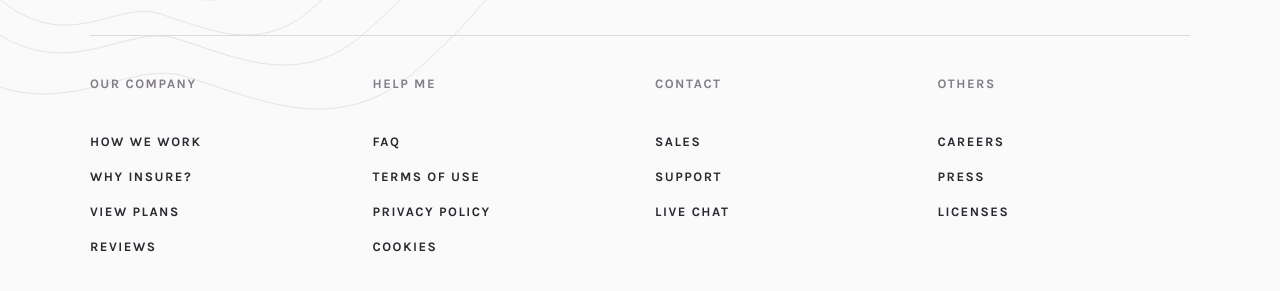
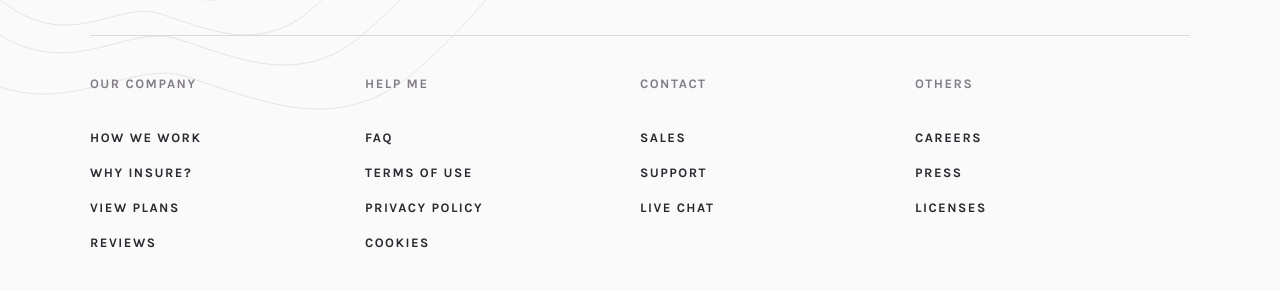
Before and after one commit to tihusky/insure-landing-page, a website: page index.html in a window 1280 px wide. Shown: the part 2204-2495 px from the top of the page. Drawn offline with Linux system fonts and the light colour scheme.

Commit message:
Clean up footer markup and create separate footer-nav component

```diff
--- a/index.html
+++ b/index.html
@@ -210,13 +210,12 @@
 					</ul>
 				</div>
 
-				<div class="flex-evenly mt-large border-top">
-					<div class="column">
-						<nav class="footer-nav mt-large">
+				<nav class="footer-nav mt-large border-top">
+					<div class="footer-nav__column">
 						<h4 class="footer-nav__title">
 							Our company
 						</h4>
-							<ul class="footer-nav__list mt-large">
+						<ul class="footer-nav__list">
 							<li class="footer-nav__item">
 								<a href="#" class="footer-nav__link">How we work</a>
 							</li>
@@ -230,15 +229,13 @@
 								<a href="#" class="footer-nav__link">Reviews</a>
 							</li>
 						</ul>
-						</nav>
 					</div>
 
-					<div class="column">
-						<nav class="footer-nav mt-large">
+					<div class="footer-nav__column">
 						<h4 class="footer-nav__title">
 							Help me
 						</h4>
-							<ul class="footer-nav__list mt-large">
+						<ul class="footer-nav__list">
 							<li class="footer-nav__item">
 								<a href="#" class="footer-nav__link">FAQ</a>
 							</li>
@@ -252,15 +249,13 @@
 								<a href="#" class="footer-nav__link">Cookies</a>
 							</li>
 						</ul>
-						</nav>
 					</div>
 
-					<div class="column">
-						<nav class="footer-nav mt-large">
+					<div class="footer-nav__column">
 						<h4 class="footer-nav__title">
 							Contact
 						</h4>
-							<ul class="footer-nav__list mt-large">
+						<ul class="footer-nav__list">
 							<li class="footer-nav__item">
 								<a href="#" class="footer-nav__link">Sales</a>
 							</li>
@@ -271,15 +266,13 @@
 								<a href="#" class="footer-nav__link">Live Chat</a>
 							</li>
 						</ul>
-						</nav>
 					</div>
 
-					<div class="column">
-						<nav class="footer-nav mt-large">
+					<div class="footer-nav__column">
 						<h4 class="footer-nav__title">
 							Others
 						</h4>
-							<ul class="footer-nav__list mt-large">
+						<ul class="footer-nav__list">
 							<li class="footer-nav__item">
 								<a href="#" class="footer-nav__link">Careers</a>
 							</li>
@@ -290,9 +283,8 @@
 								<a href="#" class="footer-nav__link">Licenses</a>
 							</li>
 						</ul>
+					</div>
 				</nav>
-					</div>
-				</div>
 			</div>
 		</footer>
 	</body>
--- /dev/null
+++ b/scss/components/_footer-nav.scss
@@ -0,0 +1,55 @@
+/* beautify ignore:start */
+
+@use "../abstracts/variables" as *;
+
+/* beautify ignore:end */
+
+.footer-nav {
+	text-align: center;
+
+	&__column {
+		margin-top: 2.5rem;
+	}
+
+	&__title,
+	&__link {
+		font-size: 0.8125rem;
+		font-weight: 700;
+		letter-spacing: 1.5px;
+		text-transform: uppercase;
+	}
+
+	&__title {
+		margin: 0;
+		color: var(--clr-grey-light);
+	}
+
+	&__list {
+		margin-top: 2.25rem;
+		padding: 0;
+		list-style: none;
+	}
+
+	&__item:not(:first-child) {
+		margin-top: 1rem;
+	}
+
+	&__link {
+		color: var(--clr-grey-dark);
+		text-decoration: none;
+
+		&:focus,
+		&:hover {
+			text-decoration: underline;
+		}
+	}
+
+	@media (min-width: $tablet) {
+		display: flex;
+		text-align: left;
+
+		&__column {
+			flex: 1;
+		}
+	}
+}
--- a/scss/layout/_footer.scss
+++ b/scss/layout/_footer.scss
@@ -13,44 +13,3 @@
 		background: url('../images/bg-pattern-footer-desktop.svg') no-repeat top left, var(--clr-offwhite)
 	}
 }
-
-.footer-nav {
-	text-align: center;
-
-	&__title,
-	&__link {
-		font-size: 0.8125rem;
-		font-weight: 700;
-		letter-spacing: 1.5px;
-		text-transform: uppercase;
-	}
-
-	&__title {
-		margin: 0;
-		color: var(--clr-grey-light);
-	}
-
-	&__list {
-		margin: 0;
-		padding: 0;
-		list-style: none;
-	}
-
-	&__item:not(:first-child) {
-		margin-top: 1rem;
-	}
-
-	&__link {
-		color: var(--clr-grey-dark);
-		text-decoration: none;
-
-		&:focus,
-		&:hover {
-			text-decoration: underline;
-		}
-	}
-
-	@media (min-width: $tablet) {
-		text-align: left;
-	}
-}
--- a/scss/main.scss
+++ b/scss/main.scss
@@ -12,6 +12,7 @@
 
 @use "components/buttons";
 @use "components/card";
+@use "components/footer-nav";
 @use "components/logo";
 @use "components/navbar";
 @use "components/nav-desktop";
```
Also changed, not shown: css/main.css, 1 other file. Lines whose indentation alone changed are shown as unchanged.
